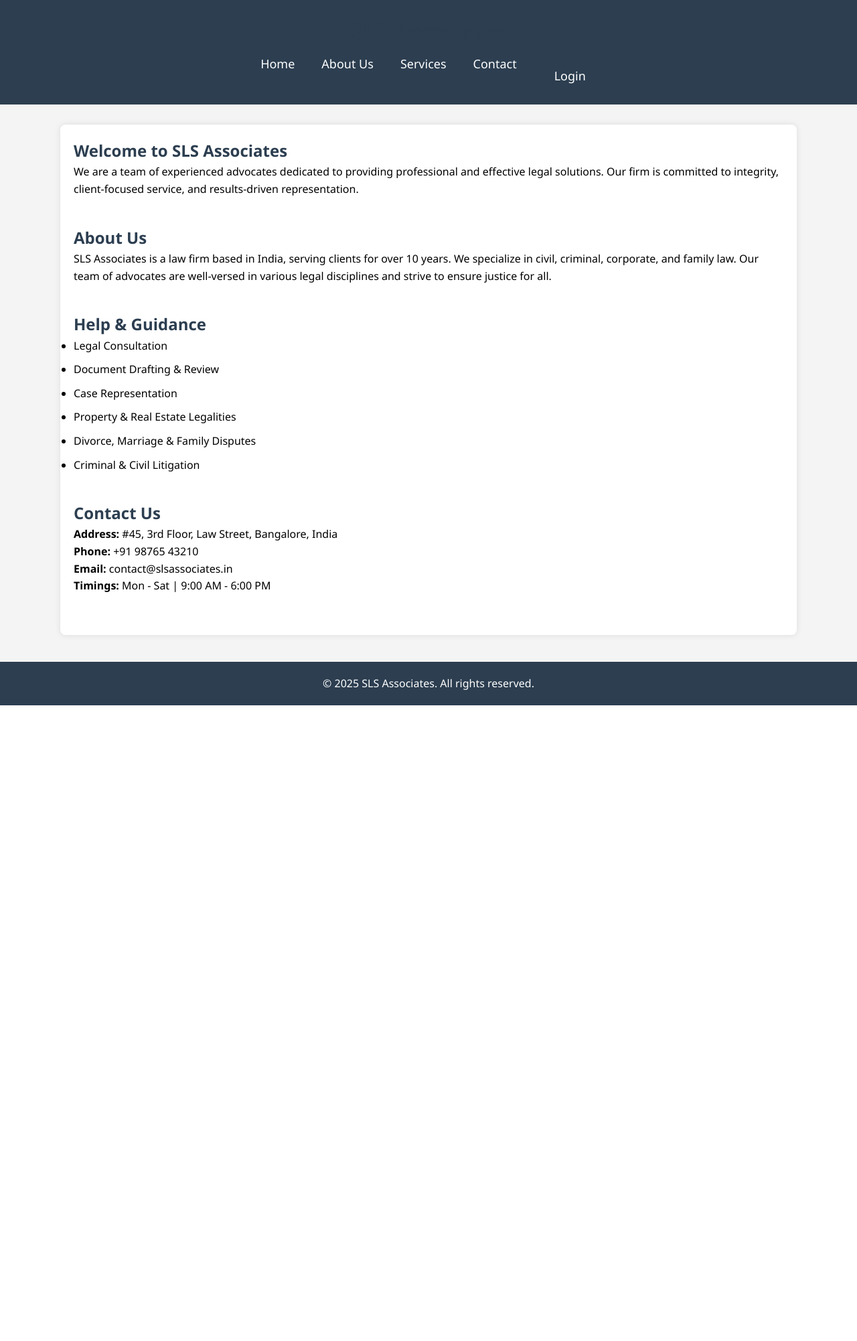
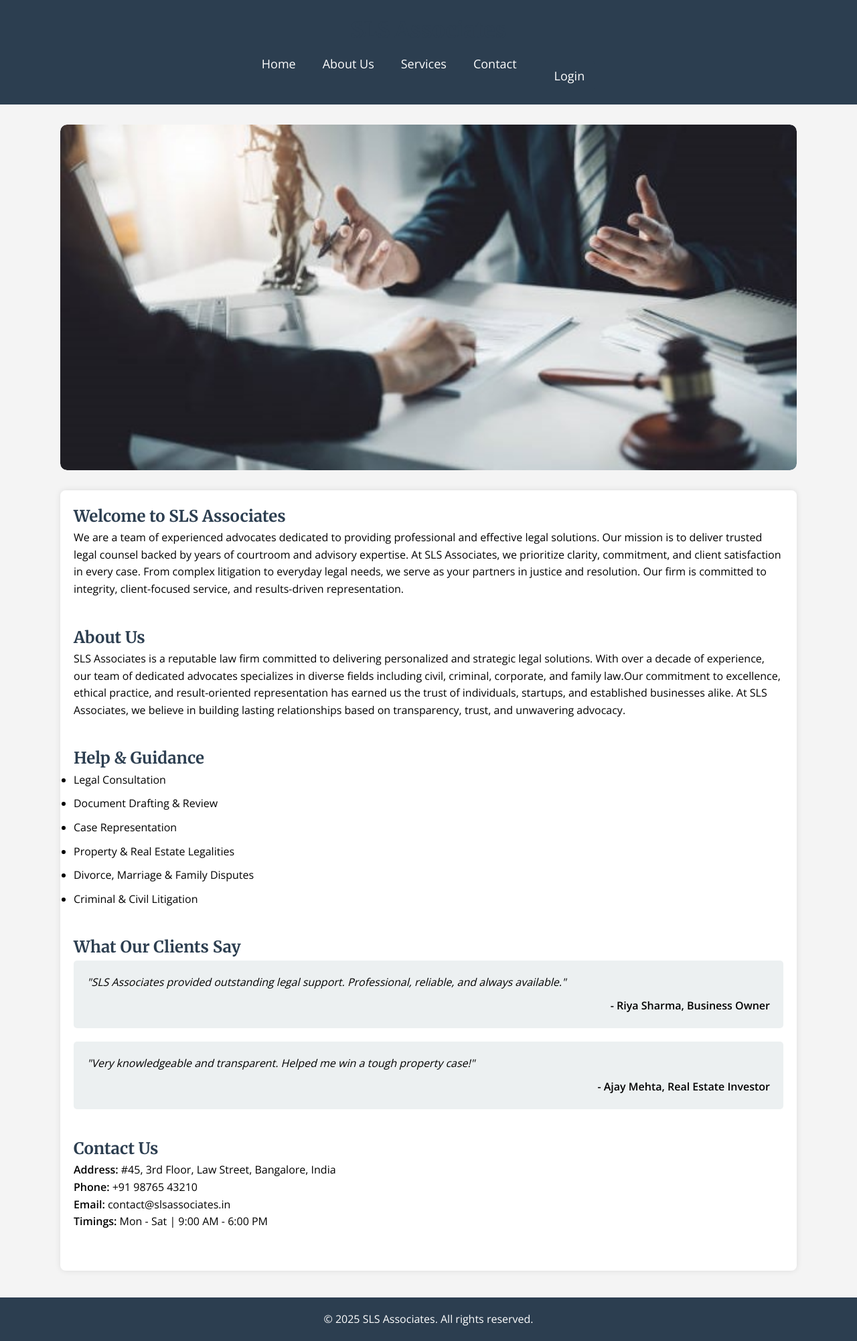
Before and after one commit to preenka/SLS-Associates, a Flask app: page / in a window 1280 px wide. Shown: the whole page at 67% size. Before the commit the page ends 1053 px from the top, so only its background shows below. Run offline with Flask 3, Linux system fonts and the light colour scheme.

Commit message:
Updated the home page

```diff
--- a/templates/index.html
+++ b/templates/index.html
@@ -1,26 +1,35 @@
 <!DOCTYPE html>
 <html lang="en">
 <head>
-    <meta charset="UTF-8">
-    <meta name="viewport" content="width=device-width, initial-scale=1.0">
+  <meta charset="UTF-8" />
+  <meta name="viewport" content="width=device-width, initial-scale=1.0" />
   <title>SLS Associates - Home</title>
+
+  <!-- Google Fonts -->
+  <link href="https://fonts.googleapis.com/css2?family=Merriweather:wght@700&family=Open+Sans:wght@400;600&display=swap" rel="stylesheet" />
+
   <style>
     * {
       margin: 0;
       padding: 0;
       box-sizing: border-box;
-            font-family: 'Segoe UI', sans-serif;
     }
 
     body {
+      font-family: 'Open Sans', sans-serif;
       line-height: 1.6;
       background-color: #f4f4f4;
+    }
+
+    h1, h2 {
+      font-family: 'Merriweather', serif;
+      color: #2c3e50;
     }
 
     header {
       background: #2c3e50;
       color: #fff;
-            padding: 20px 0;
+      padding: 20px;
       text-align: center;
     }
 
@@ -29,6 +38,7 @@
       justify-content: center;
       gap: 40px;
       margin-top: 10px;
+      flex-wrap: wrap;
     }
 
     nav a {
@@ -39,6 +49,34 @@
 
     nav a:hover {
       color: #f1c40f;
+    }
+
+    .btn-login {
+      display: inline-block;
+      margin-top: 10px;
+      padding: 8px 16px;
+      background: #2c3e50;
+      color: white;
+      border-radius: 5px;
+      text-decoration: none;
+    }
+
+    .btn-login:hover {
+      background: #1a252f;
+    }
+
+    .banner-wrapper {
+      max-width: 1100px;
+      margin: 30px auto;
+      border-radius: 10px;
+      overflow: hidden;
+    }
+
+    .banner-img {
+      width: 100%;
+      height: auto;
+      display: block;
+      border-radius: 10px;
     }
 
     .container {
@@ -54,10 +92,6 @@
       margin-bottom: 40px;
     }
 
-        h1, h2 {
-            color: #2c3e50;
-        }
-
     ul li {
       margin-bottom: 10px;
     }
@@ -70,18 +104,44 @@
       margin-top: 40px;
     }
 
-        .btn-login {
-            display: inline-block;
-            margin-top: 10px;
-            padding: 8px 16px;
-            background: #2c3e50;
-            color: white;
+    .testimonial-box {
+      background: #ecf0f1;
+      padding: 20px;
       border-radius: 5px;
-            text-decoration: none;
+      margin-bottom: 20px;
     }
 
-        .btn-login:hover {
-            background: #1a252f;
+    .testimonial-box blockquote {
+      font-style: italic;
+      margin-bottom: 10px;
+    }
+
+    .testimonial-box p {
+      text-align: right;
+      font-weight: bold;
+    }
+
+    #testimonials {
+      margin-top: 40px;
+    }
+
+    @media (max-width: 768px) {
+      nav {
+        flex-direction: column;
+        gap: 10px;
+      }
+
+      .container {
+        padding: 10px;
+      }
+
+      .banner-wrapper {
+        margin: 15px auto;
+      }
+
+      nav a {
+        font-size: 16px;
+      }
     }
   </style>
 </head>
@@ -98,16 +158,19 @@
     </nav>
   </header>
 
+  <!-- Banner Image -->
+  <div class="banner-wrapper">
+    <img src="{{ url_for('static', filename='banner.jpg') }}" alt="Law office banner" class="banner-img">
+  </div>
+
   <div class="container">
-
     <section id="home">
       <h2>Welcome to SLS Associates</h2>
-        <p>We are a team of experienced advocates dedicated to providing professional and effective legal solutions. Our firm is committed to integrity, client-focused service, and results-driven representation.</p>
-    </section>
+      <p>We are a team of experienced advocates dedicated to providing professional and effective legal solutions. Our mission is to deliver trusted legal counsel backed by years of courtroom and advisory expertise. At SLS Associates, we prioritize clarity, commitment, and client satisfaction in every case. From complex litigation to everyday legal needs, we serve as your partners in justice and resolution. Our firm is committed to integrity, client-focused service, and results-driven representation.</p>     </section>
 
     <section id="about">
       <h2>About Us</h2>
-        <p>SLS Associates is a law firm based in India, serving clients for over 10 years. We specialize in civil, criminal, corporate, and family law. Our team of advocates are well-versed in various legal disciplines and strive to ensure justice for all.</p>
+      <p>SLS Associates is a reputable law firm committed to delivering personalized and strategic legal solutions. With over a decade of experience, our team of dedicated advocates specializes in diverse fields including civil, criminal, corporate, and family law.Our commitment to excellence, ethical practice, and result-oriented representation has earned us the trust of individuals, startups, and established businesses alike. At SLS Associates, we believe in building lasting relationships based on transparency, trust, and unwavering advocacy.</p>
     </section>
 
     <section id="services">
@@ -120,6 +183,18 @@
         <li>Divorce, Marriage & Family Disputes</li>
         <li>Criminal & Civil Litigation</li>
       </ul>
+
+      <section id="testimonials">
+        <h2>What Our Clients Say</h2>
+        <div class="testimonial-box">
+          <blockquote>"SLS Associates provided outstanding legal support. Professional, reliable, and always available."</blockquote>
+          <p>- Riya Sharma, Business Owner</p>
+        </div>
+        <div class="testimonial-box">
+          <blockquote>"Very knowledgeable and transparent. Helped me win a tough property case!"</blockquote>
+          <p>- Ajay Mehta, Real Estate Investor</p>
+        </div>
+      </section>
     </section>
 
     <section id="contact">
@@ -129,7 +204,6 @@
       <p><strong>Email:</strong> contact@slsassociates.in</p>
       <p><strong>Timings:</strong> Mon - Sat | 9:00 AM - 6:00 PM</p>
     </section>
-
   </div>
 
   <footer>
```
Also changed, not shown: templates/login.html (+9 -7 lines), static/background.jpeg (deleted), static/banner.jpg (added), static/login-bg.jpg (added), static/logo.png (added). Lines whose indentation alone changed are shown as unchanged.
